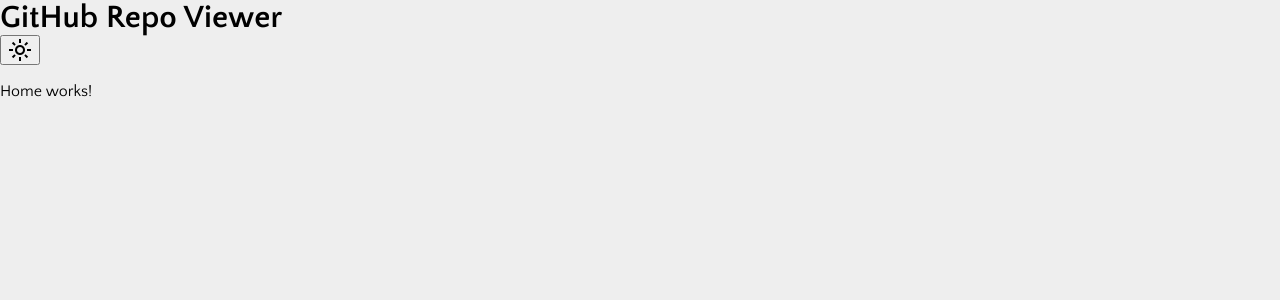
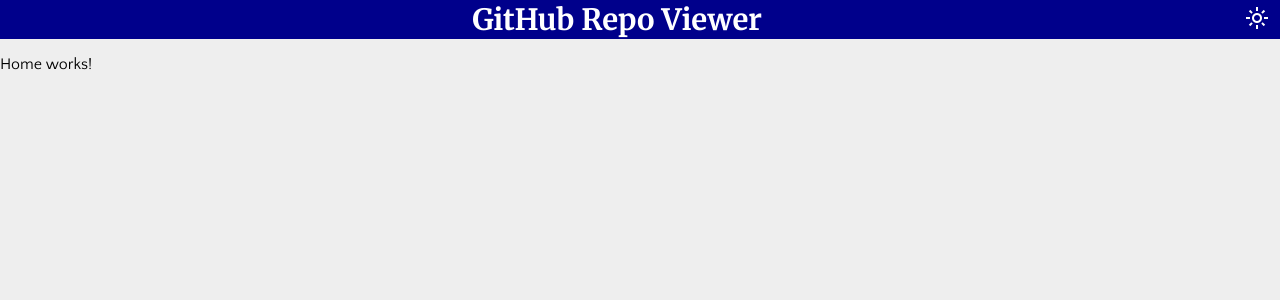
Before and after one commit to Jonatan7BR/github-app, a React (Create React App) app: page / in a window 1280 px wide. Shown: the top 300 px of the page. Built offline with nearby package versions, Linux system fonts and the light colour scheme; a web font is replaced by a local one.

Commit message:
Styling header

```diff
--- a/src/components/Header.tsx
+++ b/src/components/Header.tsx
@@ -1,4 +1,5 @@
 import ThemeToggle from "./ThemeToggle";
+import './style/Header.scss';
 
 const Header = (): JSX.Element => {
     return (
--- a/src/components/ThemeToggle.tsx
+++ b/src/components/ThemeToggle.tsx
@@ -1,5 +1,6 @@
 import { useAppDispatch, useAppSelector } from "../redux/hooks"
 import { changeTheme } from "../redux/reducers/themeSlice";
+import './style/ThemeToggle.scss';
 
 const ThemeToggle = (): JSX.Element => {
     const darkModeOn = useAppSelector(state => state.theme.darkModeOn);
--- /dev/null
+++ b/src/components/style/Header.scss
@@ -0,0 +1,18 @@
+.page-header {
+    width: 100%;
+    background-color: #00008b;
+    display: grid;
+    grid-template-columns: auto max-content;
+    align-items: center;
+
+    >.title {
+        text-align: center;
+        font-size: 22pt;
+        color: #fff;
+        font-family: var(--serif);
+    }
+
+    >.themetoggler {
+        padding: 5px;
+    }
+}
--- /dev/null
+++ b/src/components/style/ThemeToggle.scss
@@ -0,0 +1,7 @@
+.toggle-theme {
+    cursor: pointer;
+    background-color: transparent;
+    border: none;
+    outline: none;
+    color: #fff;
+}
```
